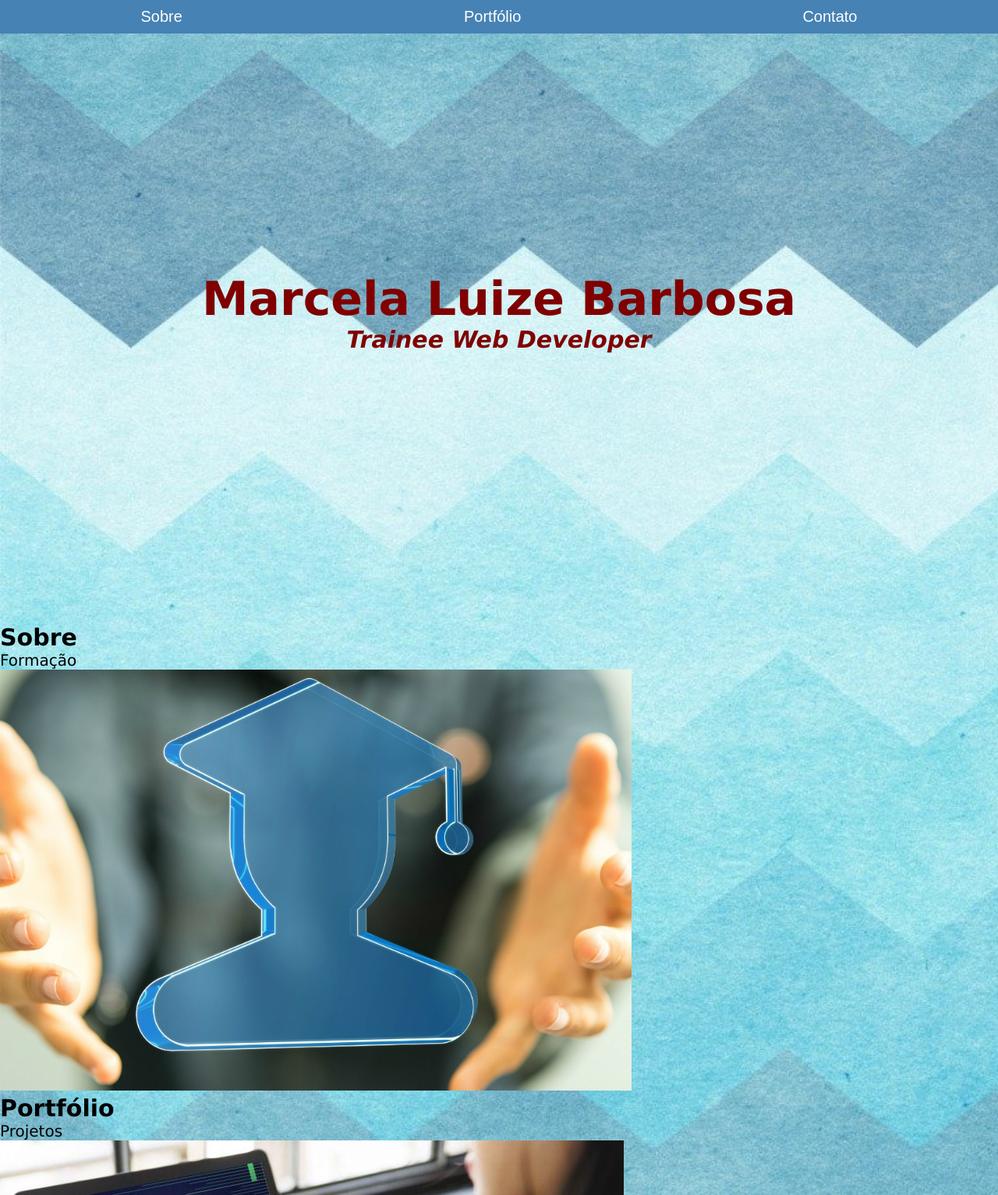
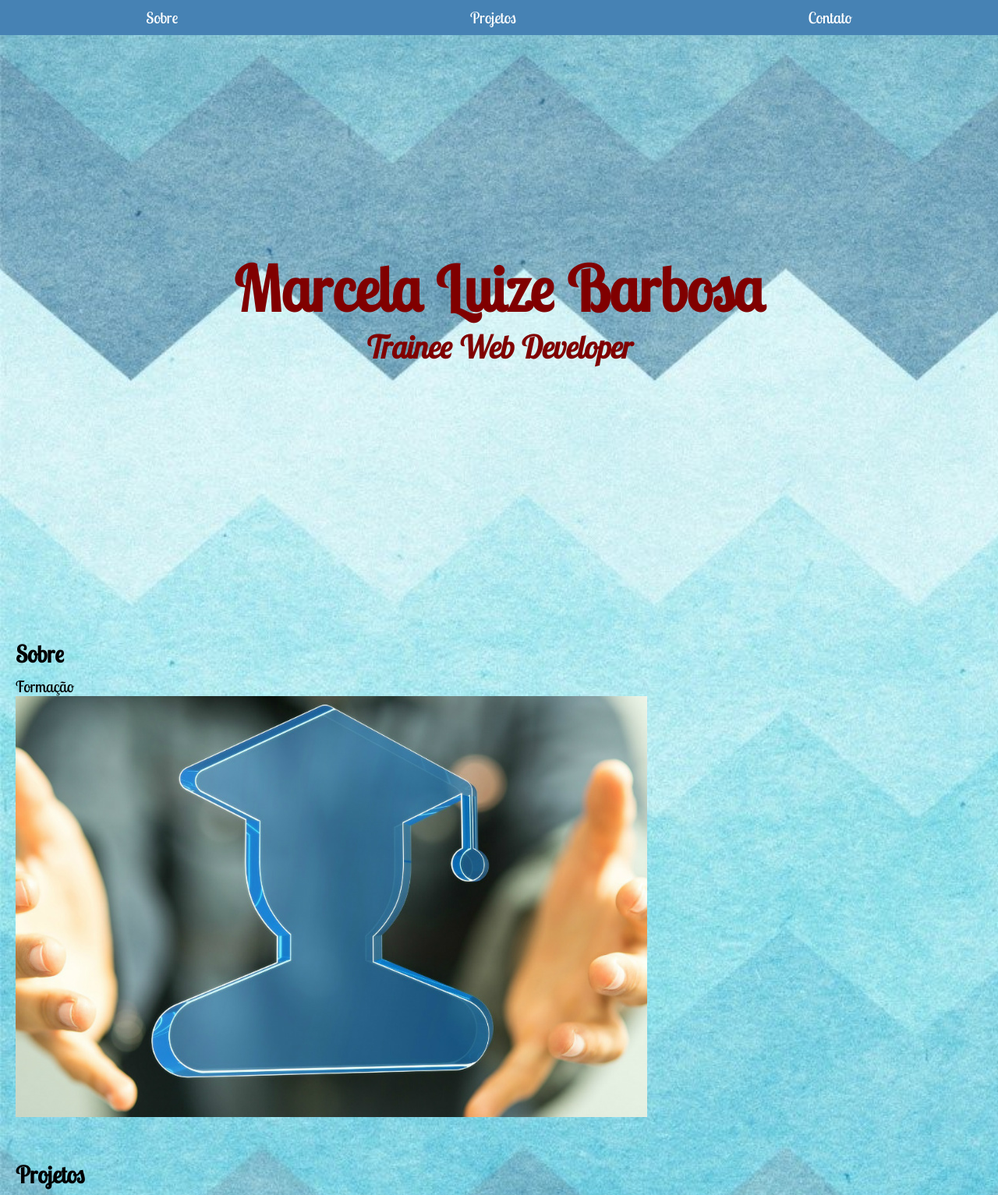
Before and after one commit to marcelaluize/imersaoCss, a plain HTML site: page index.html in a window 1280 px wide. Shown: the top 1533 px of the page at 78% size. Drawn offline with Linux system fonts and the light colour scheme.

Commit message:
Terceira versão do site

```diff
--- a/CSS/estilos.css
+++ b/CSS/estilos.css
@@ -4,18 +4,10 @@
   box-sizing: border-box;
 }
 
-header {
-  height: 100vh;
-  display: flex;
-  justify-content: center;
-  align-items: center;
-}
-
   body {
     background-image: url('../IMG/papel-de-parede-adesivo-chevron-zig-zag-azul-deg-1000x1000.jpg');
-    background-size: 210vh 120vw;
+    background-size: auto 210vh;
     height: 100vh;
-    font-family: Lucida sans;
   }
 
   @media (min-width: 600px) {
@@ -36,14 +28,23 @@ body {
   }
 }
 
+  header {
+    height: 100vh;
+    display: flex;
+    justify-content: center;
+    align-items: center;
+}
+
   .menu {
     background-color: STEELBLUE;
     position: fixed;
     width: 100vw;
     top: 0;
+    font-family: 'Lobster Two', cursive;
   }
 
   .menu a {
+    font-size: 20px;
     padding: 10px;
     display: block;
   }
@@ -60,7 +61,6 @@ body {
   a {
     color: white;
     text-decoration: none;
-    font-family: Arial;
   }
 
   a:hover {
@@ -72,18 +72,34 @@ body {
     color: MAROON;
     border-color: black;
     text-align: center;
+    font-family: 'Lobster Two', cursive;
    }
 
   .site-title {
-    font-size: 3em;
+    font-size: 4em;
   }
 
   .site-subtitle {
     font-style: italic;
+    font-size: 2em;
   }
 
-  .image-portfolio,
-  .image-sobre {
+  .image-sobre,
+  .image-projetos {
     height: 180px;
-    width: 180px;
+    width: 380px;
+    object-fit: cover;
   }
+
+  .opcoes {
+    font-family: 'Lobster Two', cursive;
+    padding: 20px;
+  }
+
+  figure {
+    margin-bottom: 50px;
+  }
+
+  h2 {
+    margin-bottom: 10px;
+  }
--- a/index.html
+++ b/index.html
@@ -5,13 +5,14 @@
     <meta name="viewport" content="width=device-width, initial-scale=1.0">
     <title>Marcela Luize Barbosa</title>
     <link rel="stylesheet" href="CSS/estilos.css">
+    <link href="https://fonts.googleapis.com/css2?family=Lobster+Two:ital@0;1&display=swap" rel="stylesheet">
 </head>
 <body>
     <header>
         <nav class="menu">
           <ul>
             <li><a href="#">Sobre</a></li>
-            <li><a href="#">Portfólio</a></li>
+            <li><a href="#">Projetos</a></li>
             <li><a href="#">Contato</a></li>
           </ul>
         </nav>
@@ -20,15 +21,15 @@
           <h2 class="site-subtitle">Trainee Web Developer</h2>
         </div>
       </header>
-      <section>
+      <section class="opcoes">
         <h2>Sobre</h2>
         <figure>
           <figcaption>Formação</figcaption>
           <img class="img-sobre" src="./IMG/Educacao 5.jpg" alt="Formação">
         </figure>
-        <h2>Portfólio</h2>
-          <figcaption>Projetos</figcaption>
-          <img class="img-portfolio" src="./IMG/mulheres-desenvolvedoras.jpg" alt=">Projetos">
+        <h2>Projetos</h2>
+        <figure>
+          <img class="img-projetos" src="./IMG/mulheres-desenvolvedoras.jpg" alt=">Projetos">
         </figure>
        </section>
 </body>
```
Lines whose indentation alone changed are shown as unchanged.
